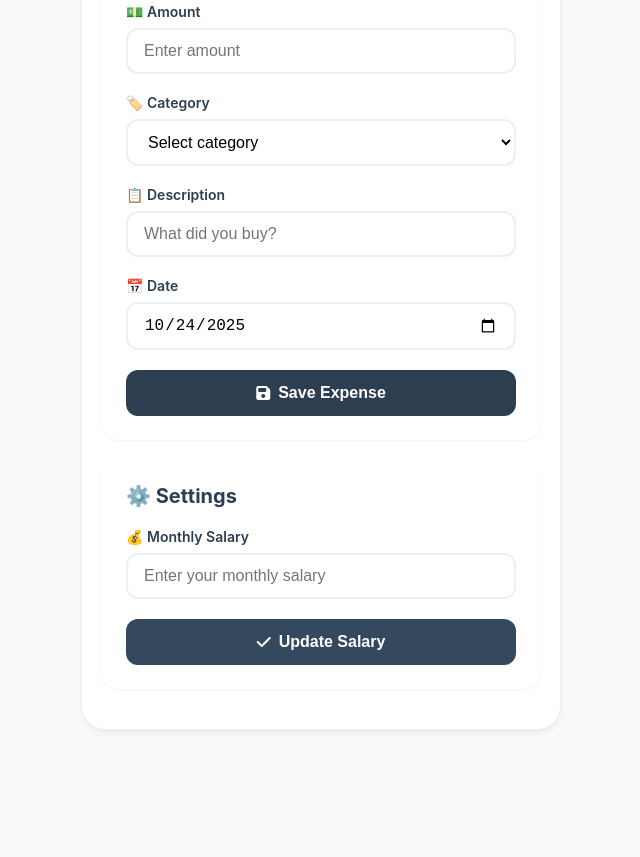
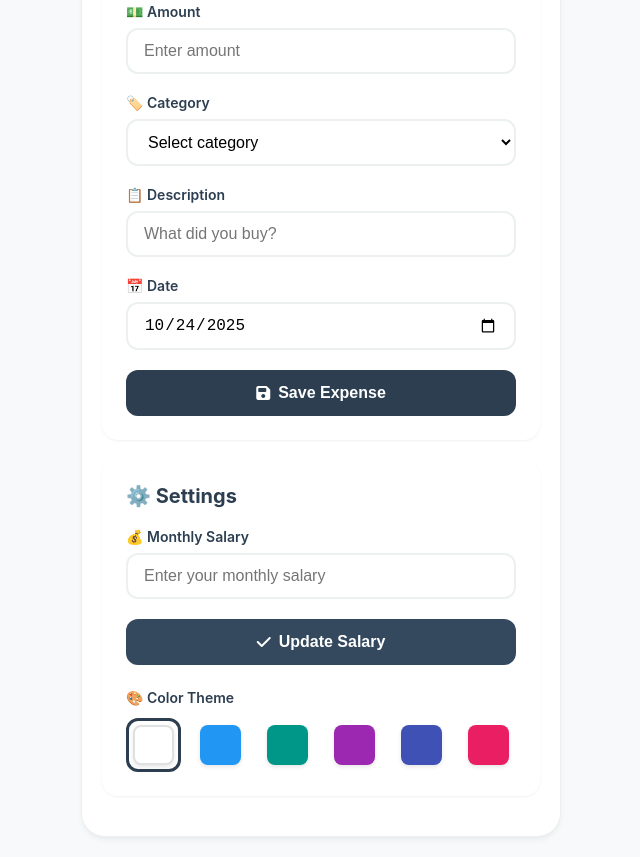
Before and after one commit to AkashChikane/expense-tracker, a plain HTML site: page index.html in a window 1280 px wide. Shown: the part 367-1224 px from the top of the page, without its empty margins (319-959 px from the left). Before the commit the page ends 1117 px from the top, so only its background shows below. Drawn offline with Linux system fonts and the light colour scheme.

Commit message:
color pallete fix

```diff
--- a/index.html
+++ b/index.html
@@ -106,23 +106,23 @@
                     <div class="theme-selector">
                         <label>🎨 Color Theme</label>
                         <div class="theme-options">
-                            <button class="theme-option" data-theme="purple" title="Purple">
-                                <span style="background: linear-gradient(135deg, #667eea 0%, #764ba2 100%)"></span>
+                            <button class="theme-option active" data-theme="white" title="White">
+                                <span style="background: #FFFFFF; border: 2px solid #E0E0E0;"></span>
                             </button>
                             <button class="theme-option" data-theme="blue" title="Blue">
-                                <span style="background: linear-gradient(135deg, #2193b0 0%, #6dd5ed 100%)"></span>
+                                <span style="background: #2196F3"></span>
                             </button>
-                            <button class="theme-option" data-theme="green" title="Green">
-                                <span style="background: linear-gradient(135deg, #11998e 0%, #38ef7d 100%)"></span>
+                            <button class="theme-option" data-theme="teal" title="Teal">
+                                <span style="background: #009688"></span>
                             </button>
-                            <button class="theme-option" data-theme="orange" title="Orange">
-                                <span style="background: linear-gradient(135deg, #f46b45 0%, #eea849 100%)"></span>
+                            <button class="theme-option" data-theme="purple" title="Purple">
+                                <span style="background: #9C27B0"></span>
+                            </button>
+                            <button class="theme-option" data-theme="indigo" title="Indigo">
+                                <span style="background: #3F51B5"></span>
                             </button>
                             <button class="theme-option" data-theme="pink" title="Pink">
-                                <span style="background: linear-gradient(135deg, #ee0979 0%, #ff6a00 100%)"></span>
-                            </button>
-                            <button class="theme-option" data-theme="dark" title="Dark">
-                                <span style="background: linear-gradient(135deg, #232526 0%, #414345 100%)"></span>
+                                <span style="background: #E91E63"></span>
                             </button>
                         </div>
                     </div>
--- a/script.js
+++ b/script.js
@@ -94,7 +94,7 @@ function initializeForms() {
 
 // Initialize Theme
 function initializeTheme() {
-    const savedTheme = localStorage.getItem(STORAGE_KEYS.THEME) || 'purple';
+    const savedTheme = localStorage.getItem(STORAGE_KEYS.THEME) || 'white';
     applyTheme(savedTheme);
 
     // Theme toggle button
@@ -144,15 +144,15 @@ function applyTheme(theme) {
 // Update Manifest Theme Color
 function updateManifestTheme(theme) {
     const themeColors = {
-        purple: '#667eea',
-        blue: '#2193b0',
-        green: '#11998e',
-        orange: '#f46b45',
-        pink: '#ee0979',
-        dark: '#232526'
+        white: '#ffffff',
+        blue: '#2196F3',
+        teal: '#009688',
+        purple: '#9C27B0',
+        indigo: '#3F51B5',
+        pink: '#E91E63'
     };
 
-    const color = themeColors[theme] || '#667eea';
+    const color = themeColors[theme] || '#ffffff';
 
     // Update meta theme-color
     let metaThemeColor = document.querySelector('meta[name="theme-color"]');
--- a/styles.css
+++ b/styles.css
@@ -11,11 +11,67 @@
     --border-color: #ecf0f1;
     --shadow: 0 1px 3px 0 rgb(0 0 0 / 0.05), 0 1px 2px -1px rgb(0 0 0 / 0.03);
     --shadow-lg: 0 4px 6px -1px rgb(0 0 0 / 0.05), 0 2px 4px -2px rgb(0 0 0 / 0.03);
-    --gradient-start: #ffffff;
-    --gradient-end: #f8f9fa;
 }
 
-/* Theme variations removed - minimalistic white theme only */
+[data-theme="white"] {
+    --primary-color: #2c3e50;
+    --primary-dark: #1a252f;
+    --bg-color: #ffffff;
+    --card-bg: #ffffff;
+    --text-primary: #2c3e50;
+    --text-secondary: #7f8c8d;
+    --border-color: #ecf0f1;
+}
+
+[data-theme="blue"] {
+    --primary-color: #2196F3;
+    --primary-dark: #1976D2;
+    --bg-color: #E3F2FD;
+    --card-bg: #ffffff;
+    --text-primary: #1565C0;
+    --text-secondary: #64B5F6;
+    --border-color: #BBDEFB;
+}
+
+[data-theme="teal"] {
+    --primary-color: #009688;
+    --primary-dark: #00796B;
+    --bg-color: #E0F2F1;
+    --card-bg: #ffffff;
+    --text-primary: #00695C;
+    --text-secondary: #4DB6AC;
+    --border-color: #B2DFDB;
+}
+
+[data-theme="purple"] {
+    --primary-color: #9C27B0;
+    --primary-dark: #7B1FA2;
+    --bg-color: #F3E5F5;
+    --card-bg: #ffffff;
+    --text-primary: #6A1B9A;
+    --text-secondary: #BA68C8;
+    --border-color: #E1BEE7;
+}
+
+[data-theme="indigo"] {
+    --primary-color: #3F51B5;
+    --primary-dark: #303F9F;
+    --bg-color: #E8EAF6;
+    --card-bg: #ffffff;
+    --text-primary: #283593;
+    --text-secondary: #7986CB;
+    --border-color: #C5CAE9;
+}
+
+[data-theme="pink"] {
+    --primary-color: #E91E63;
+    --primary-dark: #C2185B;
+    --bg-color: #FCE4EC;
+    --card-bg: #ffffff;
+    --text-primary: #AD1457;
+    --text-secondary: #F06292;
+    --border-color: #F8BBD0;
+}
 
 * {
     margin: 0;
@@ -526,7 +582,46 @@ body {
     transform: scale(1.05);
 }
 
-/* Theme Selector - Hidden for minimalistic white theme */
+/* Theme Selector */
 .theme-selector {
-    display: none;
+    margin-top: 24px;
 }
+
+.theme-selector label {
+    display: block;
+    margin-bottom: 12px;
+    font-weight: 600;
+    color: var(--text-primary);
+    font-size: 14px;
+}
+
+.theme-options {
+    display: grid;
+    grid-template-columns: repeat(6, 1fr);
+    gap: 12px;
+}
+
+.theme-option {
+    background: none;
+    border: 3px solid transparent;
+    padding: 4px;
+    border-radius: 12px;
+    cursor: pointer;
+    transition: all 0.3s ease;
+}
+
+.theme-option:hover {
+    transform: scale(1.1);
+}
+
+.theme-option.active {
+    border-color: var(--primary-color);
+}
+
+.theme-option span {
+    display: block;
+    width: 100%;
+    height: 40px;
+    border-radius: 8px;
+    box-shadow: 0 2px 4px rgba(0, 0, 0, 0.1);
+}
```
